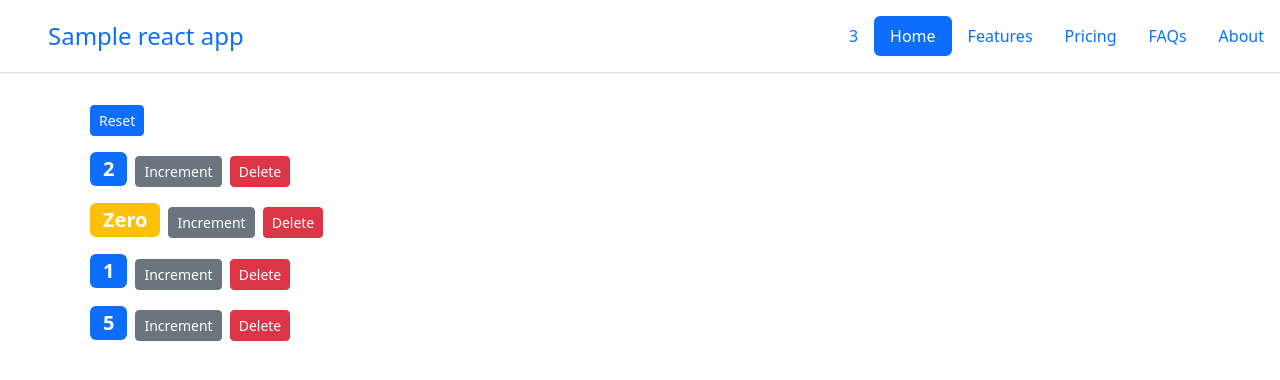
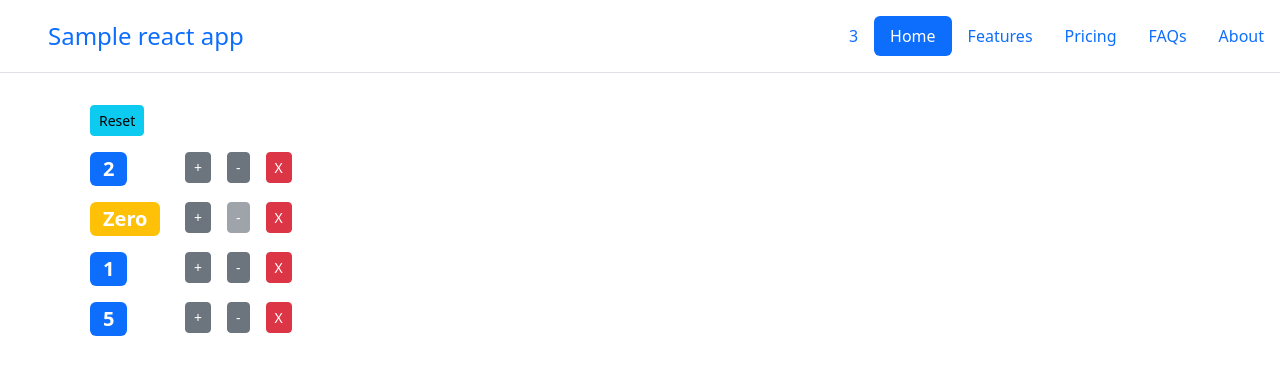
Before and after one commit to suhailphp/couunter-app-2023, a React (Create React App) app: page / in a window 1280 px wide. Shown: the top 380 px of the page. Built offline with nearby package versions, Linux system fonts and the light colour scheme.

Commit message:
Decrement functionality added

```diff
--- a/src/App.js
+++ b/src/App.js
@@ -28,6 +28,12 @@ class App extends Component {
     counters[itemIndex].value++
     this.setState(counters)
   }
+  handleDecrement = (counterID)=>{
+    const {counters} = this.state
+    const itemIndex = counters.findIndex(counter => counter.id === counterID);
+    counters[itemIndex].value--
+    this.setState(counters)
+  }
   render() {
     return (
       <>
@@ -38,6 +44,7 @@ class App extends Component {
           onReset={this.handleReset}
           onDelete={this.handleDelete}
           onIncrement={this.handleIncrement}
+          onDecrement={this.handleDecrement}
         >
         </Counters>
       </main>
--- a/src/components/counter.jsx
+++ b/src/components/counter.jsx
@@ -2,20 +2,32 @@ import React, { Component } from "react";
 
 class Counter extends Component {
   render() {
-    const {counter,onIncrement,onDelete,children} = this.props
+    const {counter,onIncrement,onDelete,onDecrement,children} = this.props
     return (
-      <div>
+      <div className="row">
+        <div className="col-1">
           {children}
             <span style={{ fontSize: 20 }} className={this.getBadgeClass()}>
               {this.formatCount()}
             </span>
+        </div>
+        <div className="col-2">
           <button
             onClick={() => onIncrement(counter.id)}
-          className="btn btn-secondary btn-sm"
+            className="btn btn-secondary btn-sm m-2"
           >
-          Increment
+            +
           </button>
-        <button onClick={()=>onDelete(counter.id)} className="btn btn-sm btn-danger m-2">Delete</button>
+          <button
+            onClick={() => onDecrement(counter.id)}
+            className="btn btn-secondary btn-sm m-2" disabled={(counter.value < 1 ?'disabled':'')}
+          >
+            -
+          </button>
+          <button onClick={()=>onDelete(counter.id)} className="btn btn-sm btn-danger m-2">X</button>
+        </div>
+
+
       </div>
     );
   }
--- a/src/components/counters.jsx
+++ b/src/components/counters.jsx
@@ -3,10 +3,10 @@ import Counter from "./counter";
 class Counters extends Component {
 
   render() {
-    const {onReset,counters,onDelete,onIncrement} = this.props
+    const {onReset,counters,onDelete,onIncrement,onDecrement} = this.props
     return (
       <>
-        <button onClick={onReset} className="btn btn-sm btn-primary m-2">Reset</button>
+        <button onClick={onReset} className="btn btn-sm btn-info m-2">Reset</button>
         {counters.map((counter) => {
           return (
             <Counter
@@ -14,6 +14,7 @@ class Counters extends Component {
               counter={counter}
               onDelete={onDelete}
               onIncrement={onIncrement}
+              onDecrement={onDecrement}
             />
           );
         })}
```
Lines whose indentation alone changed are shown as unchanged.
